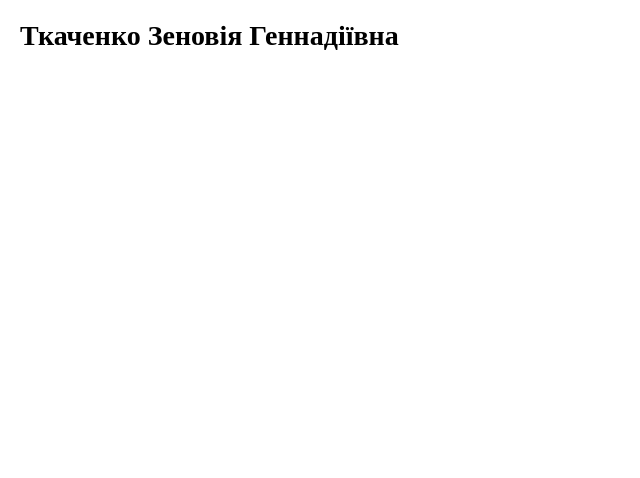
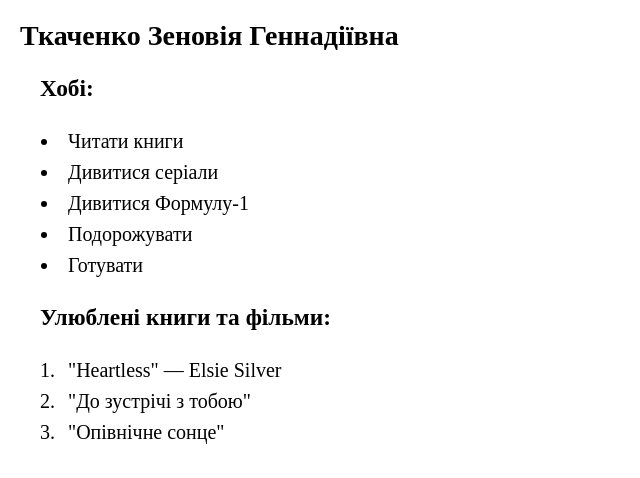
Before and after one commit to Zenoviia/Front-end-7, a React (Create React App) app in the folder my-app/: page / in a window 1280 px wide. Shown: the top 478 px of the page, without its empty margins (0-640 px from the left). Built offline with nearby package versions, Linux system fonts and the light colour scheme.

Commit message:
feat: add Content logic and styles

```diff
--- a/my-app/src/App.js
+++ b/my-app/src/App.js
@@ -1,10 +1,12 @@
 import React from "react";
 import Header from "./components/Header/Header";
+import Content from "./components/Content/Content";
 
 function App() {
   return (
     <div style={{ margin: "20px" }}>
       <Header />
+      <Content/>
     </div>
   );
 }
--- /dev/null
+++ b/my-app/src/components/Content/Content.css
@@ -0,0 +1,36 @@
+.content-container {
+  font-family: "Times New Roman", Times, serif;
+  margin: 20px;
+  font-size: 20px;
+}
+
+ul,
+ol {
+  margin: 0 auto;
+  text-align: left;
+  display: inline-block;
+  padding-left: 20px;
+}
+
+li {
+  cursor: pointer;
+  padding: 4px 8px;
+  border-radius: 4px;
+}
+
+.active1 {
+  background-color: SaddleBrown;
+  color: BurlyWood;
+}
+.active1-soft {
+  background-color: peru;
+  color: wheat;
+}
+.active2 {
+  background-color: black;
+  color: red;
+}
+.active2-soft {
+  background-color: rgb(60, 60, 60);
+  color: lightcoral;
+}
--- /dev/null
+++ b/my-app/src/components/Content/Content.js
@@ -0,0 +1,90 @@
+import React, { Component } from "react";
+import "./Content.css";
+
+class Content extends Component {
+  constructor(props) {
+    super(props);
+    this.state = {
+      firstState: "initial",
+      secondState: "initial",
+    };
+  }
+
+  toggleFirst = () => {
+    this.setState((prevState) => {
+      if (prevState.firstState === "initial") return { firstState: "active1" };
+      if (prevState.firstState === "active1")
+        return { firstState: "active1-soft" };
+      return { firstState: "active1" };
+    });
+  };
+
+  toggleSecond = () => {
+    this.setState((prevState) => {
+      if (prevState.secondState === "initial")
+        return { secondState: "active2" };
+      if (prevState.secondState === "active2")
+        return { secondState: "active2-soft" };
+      return { secondState: "active2" };
+    });
+  };
+
+  render() {
+    const hobbies = [
+      "Читати книги",
+      "Дивитися серіали",
+      "Дивитися Формулу-1",
+      "Подорожувати",
+      "Готувати",
+    ];
+
+    const favoriteBooks = [
+      '"Heartless" — Elsie Silver',
+      '"До зустрічі з тобою"',
+      '"Опівнічне сонце"',
+    ];
+
+    return (
+      <div className="content-container">
+        <h3>Хобі:</h3>
+        <ul>
+          {hobbies.map((item, index) => {
+            let className = "";
+            let onClick = null;
+
+            if (item === "Дивитися серіали") {
+              className =
+                this.state.firstState !== "initial"
+                  ? this.state.firstState
+                  : "";
+              onClick = this.toggleFirst;
+            }
+
+            if (item === "Дивитися Формулу-1") {
+              className =
+                this.state.secondState !== "initial"
+                  ? this.state.secondState
+                  : "";
+              onClick = this.toggleSecond;
+            }
+
+            return (
+              <li key={index} className={className} onClick={onClick}>
+                {item}
+              </li>
+            );
+          })}
+        </ul>
+
+        <h3>Улюблені книги та фільми:</h3>
+        <ol>
+          {favoriteBooks.map((item, index) => (
+            <li key={index}>{item}</li>
+          ))}
+        </ol>
+      </div>
+    );
+  }
+}
+
+export default Content;
```
